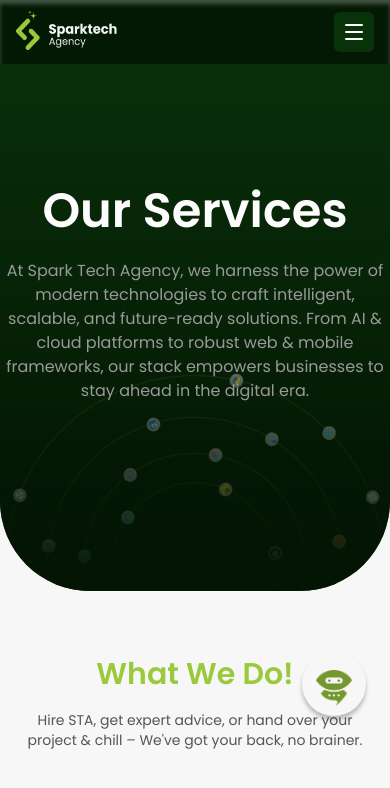
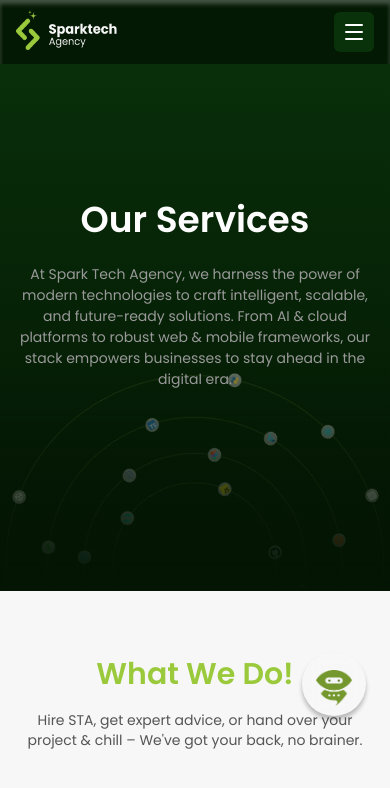
Before and after one commit to sparktechagency/sparktechagency-web-front-end, a Next.js app: page /services in a window 390 px wide. Shown: the top 788 px of the page. Built offline with nearby package versions, Linux system fonts and the light colour scheme; what @ant-design/nextjs-registry would draw is missing.

Commit message:
service page responsive fixed

```diff
--- a/src/app/not-found.tsx
+++ b/src/app/not-found.tsx
@@ -84,7 +84,7 @@ const NotFoundPage = () => {
             </div>
 
             {/* Right Side - Illustration */}
-            <div className="w-full md:w-1/2 flex justify-center">
+            <div className="w-full md:w-1/2 lg:flex justify-center hidden ">
               <div className="relative">
                 {/* Animated Illustration */}
                 <div className="w-64 h-64 md:w-80 md:h-80 rounded-full bg-gray-100/50 border border-green-200/30 flex items-center justify-center relative overflow-hidden">
--- a/src/feature/services/components/what-we-do/ServiceSection.tsx
+++ b/src/feature/services/components/what-we-do/ServiceSection.tsx
@@ -4,7 +4,9 @@ import { ServiceContent } from "./ServiceContent";
 import dynamic from "next/dynamic";
 import type { ServiceSection as ServiceSectionType } from "@/constants/servicesData";
 
-const ServiceSectionAnimation = dynamic(() => import("./ServiceSectionAnimation"));
+const ServiceSectionAnimation = dynamic(
+  () => import("./ServiceSectionAnimation")
+);
 
 interface ServiceSectionProps {
   service: ServiceSectionType;
@@ -22,13 +24,13 @@ export const ServiceSection: React.FC<ServiceSectionProps> = ({
   const isImageRight = index % 2 === 0;
 
   return (
-    <section id={sectionId} className="container h-[550px]  overflow-hidden">
+    <section id={sectionId} className="container lg:h-[550px]  overflow-hidden">
       <div
-        className={`flex flex-col md:flex-row items-center justify-center gap-28 ${
+        className={`flex flex-col-reverse md:flex-row items-center justify-center gap-12 lg:gap-28 ${
           isImageRight ? "md:flex-row-reverse" : ""
         }`}
       >
-        <div id={imageId} className="w-full md:w-1/2">
+        <div id={imageId} className="w-full md:w-1/2 ">
           <ImageCarousel images={service.images} />
         </div>
 
--- a/src/feature/services/components/what-we-do/WhatWeDo.tsx
+++ b/src/feature/services/components/what-we-do/WhatWeDo.tsx
@@ -7,7 +7,7 @@ const WhatWeDoAnimation = dynamic(() => import("./WhatWeDoAnimation"));
 
 export default function WhatWeDo() {
   return (
-    <section className="container pt-16 lg:pt-20 ">
+    <section className="container pb-16 lg:pb-0 pt-16 lg:pt-20 ">
       <div className="text-center ">
         <h1 className="section-title text-primary! mb-4">What We Do!</h1>
         <p className="section-subtitle">
@@ -16,7 +16,7 @@ export default function WhatWeDo() {
         </p>
       </div>
 
-      <div className=" pt-16">
+      <div className=" pt-16 space-y-6 lg:space-y-0">
         {servicesData?.map((service, index) => (
           <div key={service.id} className="service-card">
             <ServiceSection service={service} index={index} />
--- a/src/shared/Footer.tsx
+++ b/src/shared/Footer.tsx
@@ -25,17 +25,17 @@ const socialMedias = [
 const Footer = () => {
   return (
     <footer className="bg-linear-to-b from-[#09320A] to-[#041504] ">
-      <div className=" flex-center container w-full pb-24">
+      <div className=" flex-center container w-full pb-12 lg:pb-24">
         <Image src="/spark.png" width={1300} height={245} alt="logo" />
       </div>
       <div className="container mx-auto flex flex-col md:flex-row justify-between items-center">
-        <div className="flex flex-col items-center md:items-start text-center md:text-left ">
+        <div className="flex flex-col items-start lg:text-center md:text-left ">
           <Image
             src="/fullLogo.png"
             width={125}
             height={44}
             alt="logo"
-            className=" pb-6 object-cover"
+            className=" pb-6 object-cover w-[140px]"
           />
           <p className=" max-w-[355px] text-[#F1F1F1] tracking-wide">
             An Experience Design Agency focusing on building functional, simple,
--- a/src/shared/PageBanner.tsx
+++ b/src/shared/PageBanner.tsx
@@ -29,19 +29,19 @@ export default function PageBanner({
 
   return (
     <section
-      className={`min-h-[70vh] 2xl:min-h-[70vh]  ${
+      className={`min-h-[70vh] 2xl:min-h-[70vh] px-4  ${
         isPrimary ? "bg-spark" : "bg-[#EFEDF0]"
-      } flex flex-col justify-center items-center text-center rounded-b-[90px] relative overflow-hidden z-10`}
+      } flex flex-col justify-center items-center text-center rounded-b-none lg:rounded-b-[90px] relative overflow-hidden z-10`}
     >
       <div className="z-10 bg-transparent">
         <h1
           className={`${
             isPrimary ? "text-[#FDFDFD]" : "text-[#121212]"
-          } font-semibold text-5xl 2xl:text-[64px] mb-6`}
+          } font-semibold text-4xl md:text-5xl 2xl:text-[64px] mb-6`}
         >
           {title}
         </h1>
-        <p className="text-[#999999] leading-[150%] max-w-[880px]">
+        <p className="text-[#999999] leading-[150%] max-w-[880px] text-sm lg:text-base">
           {subtitle}
         </p>
       </div>
--- a/src/shared/navbar/Navbar.tsx
+++ b/src/shared/navbar/Navbar.tsx
@@ -83,7 +83,7 @@ export default function Navbar() {
     >
       <div className="w-full lg:w-fit lg:mx-auto px-4 lg:px-8 py-4 transition-colors duration-300 bg-[#041904] lg:rounded-full inner-shadow-white h-16 flex items-center justify-center lg:mt-4">
         <div className="flex items-center justify-between lg:justify-center w-full lg:w-auto ">
-          <Link href="/home" className="flex items-center lg:hidden">
+          <Link href="/" className="flex items-center lg:hidden">
             <Image
               src="/fullLogo.png"
               alt="Logo"
```
